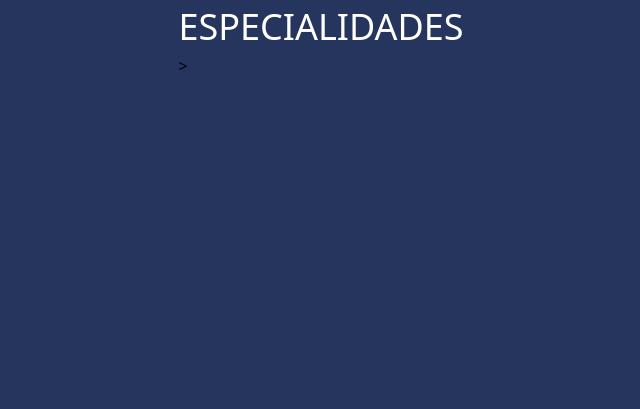
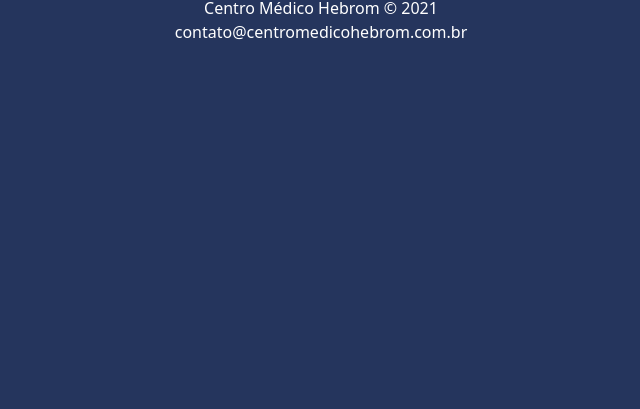
Before and after one commit to misaelucas/sacraer, a plain HTML site: page index.html in a window 1280 px wide. Shown: the part 1356-1765 px from the top of the page, without its empty margins (319-959 px from the left). After the commit the page ends 1412 px from the top, so only its background shows below. Drawn offline with nearby package versions, Linux system fonts and the light colour scheme.

```diff
--- a/index.html
+++ b/index.html
@@ -132,12 +132,12 @@
       ></iframe>
     </div>
 
-    <div class="features mt-14">
+    <!-- <div class="features mt-14">
       <div class="cartoesfeatures">
         <h2 class="especialidades text-white">ESPECIALIDADES</h2>
         >
       </div>
-    </div>
+    </div> -->
 
     <div class="footerzada">
       <footer class="flex flex-wrap items-center justify-between p-3 m-auto">
```
